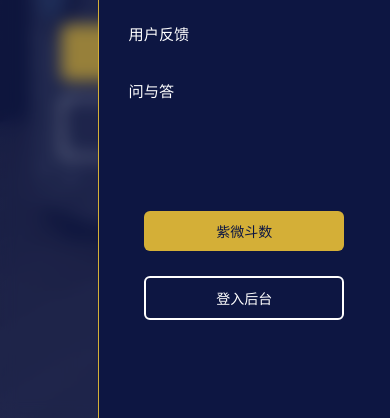
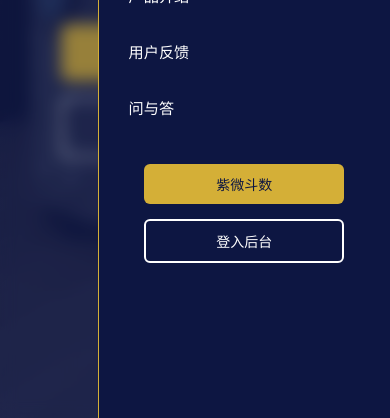
Before and after one commit to robertjames9/yzg.github.io, a plain HTML site: page index.html in a window 390 px wide. Both pictures are taken after a click on the element 351 px from the left and 39 px from the top of the page. Shown: the part 426-844 px from the top of the page. Drawn offline with nearby package versions, Linux system fonts and the light colour scheme.

Commit message:
Update: style.css

```diff
--- a/css/style.css
+++ b/css/style.css
@@ -207,26 +207,23 @@
         width: 75%;
         height: 100vh;
         background: var(--royal-blue-dark);
-        padding: 80px 15px 20px 15px;
+        padding: 60px 15px 20px 15px;
         box-sizing: border-box;
         flex-direction: column;
-        gap: 0.8rem;
+        gap: 15px;
         opacity: 0;
         transition: all 0.4s cubic-bezier(0.4, 0, 0.2, 1);
         z-index: 1000;
         border-left: 1px solid transparent;
+        overflow-y: auto;
+        display: flex !important;
     }
 
-    /* 菜单打开时的样式 */
+    /* 菜单打开时的样式 - 添加这部分 */
     .nav-links.active {
         right: 0;
         opacity: 1;
         border-left: 1px solid var(--gold);
-    }
-
-    /* 移除之前的伪元素光效 */
-    .nav-links.active::before {
-        display: none;
     }
 
     .nav-links a {
@@ -244,12 +241,14 @@
         background: rgba(255, 255, 255, 0.1);
     }
 
+    /* 按钮组样式 */
     .nav-buttons {
-        margin-top: 85px;
+        margin-top: 20px;
+        margin-bottom: 20px;
         width: 100%;
         display: flex;
         flex-direction: column;
-        gap: 25px;
+        gap: 15px;
         padding: 0 15px;
     }
 
@@ -261,6 +260,7 @@
         text-align: center;
         font-weight: 500;
         margin: 0 auto;
+        max-width: 200px;
     }
 
     .nav-buttons .btn.primary {
@@ -303,6 +303,11 @@
     /* 禁止背景滚动 */
     body.menu-open {
         overflow: hidden;
+    }
+
+    /* 移除之前添加的after伪元素 */
+    .nav-links::after {
+        display: none;
     }
 }
 
```
